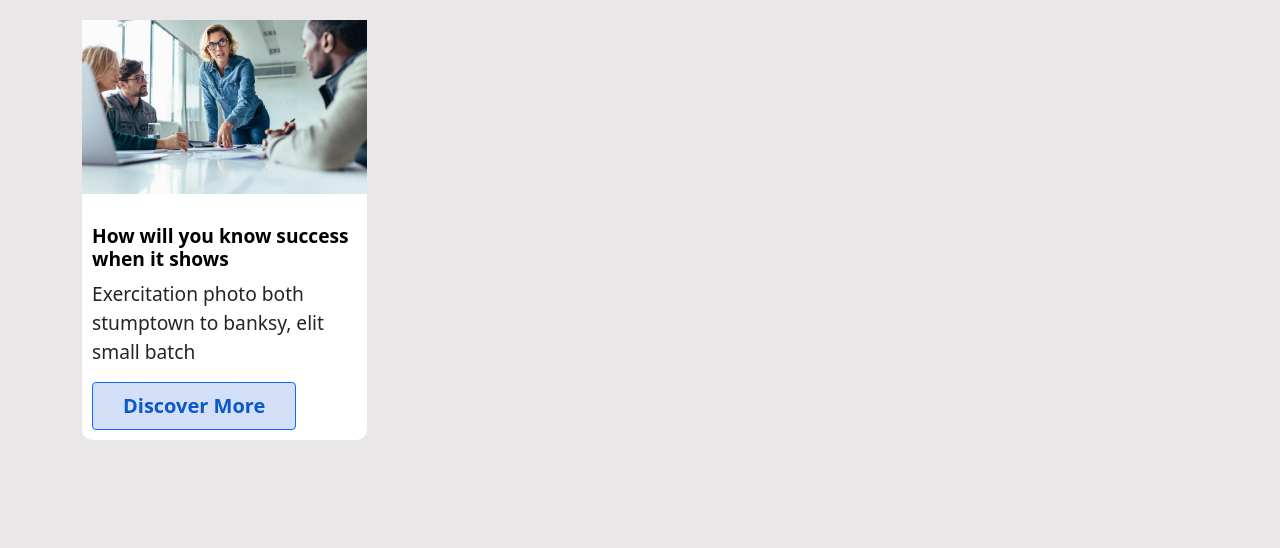
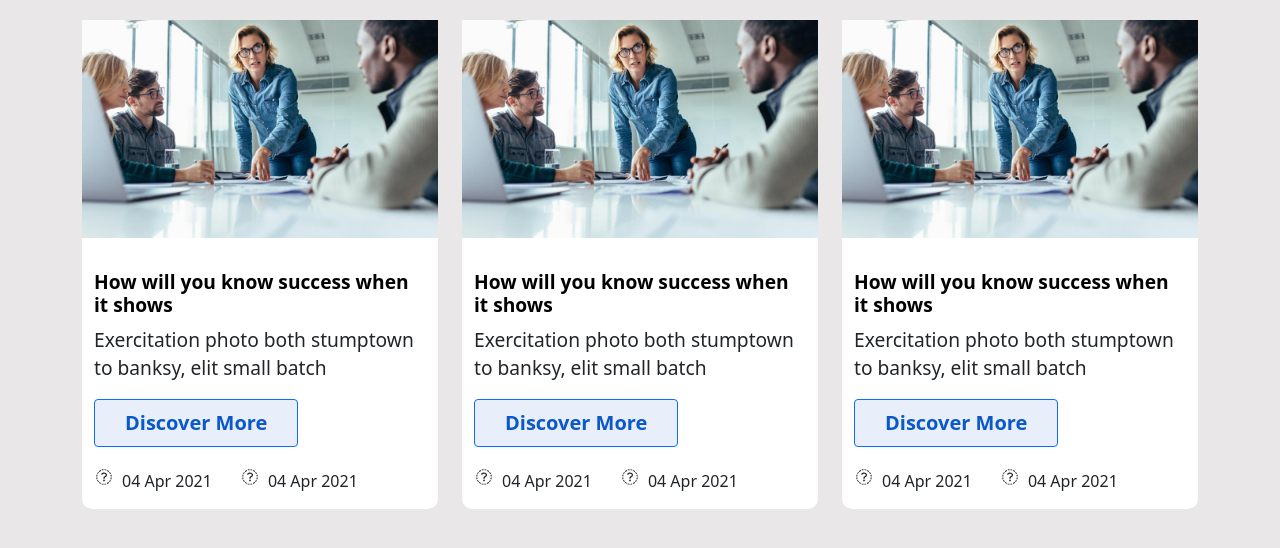
Before and after one commit to alikhan40310/BEM-technique-SASS, a plain HTML site: page index.html in a window 1280 px wide. Drawn offline with Linux system fonts and the light colour scheme.

Commit message:
new changes

```diff
--- a/index.html
+++ b/index.html
@@ -20,7 +20,7 @@
 	<section>
 	<div class="container">
 		<div class="row">
-			<div class="col-md-4">
+			<div class="col-sm-12 col-md-6 col-lg-4">
 				<div class="block">
 					<img class="img__style img" src="image/thumbnail.jpg" alt="">
 					<div class="text">
@@ -28,9 +28,58 @@
 						<p  class="innertext inner__style">Exercitation photo both stumptown to banksy, elit small batch</p>
 						<a href="#" class="btn btn-primary btn__style">discover More</a>
 					</div>
+					<div class="block-item">
+						<div class="child-item">
+							<i class="fas fa-user-friends ml-4"></i>
+							<p class="innertext child__style "> 04 Apr 2021</p>
+						</div>
+						<div class="child-item">
+							<i class="fas fa-user-friends"></i>
+							<p class="innertext child__style"> 04 Apr 2021</p>
+						</div>
+					</div>
 				</div>
 			</div>
-
+			<div class="col-sm-12 col-md-6 col-lg-4">
+				<div class="block">
+					<img class="img__style img" src="image/thumbnail.jpg" alt="">
+					<div class="text">
+						<h3 class="heading text__style">How will you know success when it shows</h3>
+						<p  class="innertext inner__style">Exercitation photo both stumptown to banksy, elit small batch</p>
+						<a href="#" class="btn btn-primary btn__style">discover More</a>
+					</div>
+					<div class="block-item">
+						<div class="child-item">
+							<i class="fas fa-user-friends ml-4"></i>
+							<p class="innertext child__style "> 04 Apr 2021</p>
+						</div>
+						<div class="child-item">
+							<i class="fas fa-user-friends"></i>
+							<p class="innertext child__style"> 04 Apr 2021</p>
+						</div>
+					</div>
+				</div>
+			</div>
+			<div class="col-sm-12 col-md-6 col-lg-4">
+				<div class="block">
+					<img class="img__style img" src="image/thumbnail.jpg" alt="">
+					<div class="text">
+						<h3 class="heading text__style">How will you know success when it shows</h3>
+						<p  class="innertext inner__style">Exercitation photo both stumptown to banksy, elit small batch</p>
+						<a href="#" class="btn btn-primary btn__style">discover More</a>
+					</div>
+					<div class="block-item">
+						<div class="child-item">
+							<i class="fas fa-user-friends ml-4"></i>
+							<p class="innertext child__style "> 04 Apr 2021</p>
+						</div>
+						<div class="child-item">
+							<i class="fas fa-user-friends"></i>
+							<p class="innertext child__style"> 04 Apr 2021</p>
+						</div>
+					</div>
+				</div>
+			</div>
 		</div>
 	</div>
 </section>
--- a/style/style.scss
+++ b/style/style.scss
@@ -32,7 +32,7 @@ section {
         margin-top: 10px;
     }
     .text {
-        padding:10px;
+        padding:12px;
       }
 
 }
@@ -48,7 +48,7 @@ section {
     opacity: 0.5;
 }
 .block .btn__style {
-    background-color: rgba($bluecolor, $alpha:0.2);
+    background-color: rgba($bluecolor, $alpha:0.1);
     color: $text-blue;
     font-size: 20px;
     padding: 8px 30px;
@@ -60,3 +60,20 @@ section {
     }
 
 }
+.block-item {
+    // display: ction: row;
+    display: flex;
+    gap: 20px;
+    margin-left: 4px;
+    margin-top: 10px;
+    .child-item{
+        display: flex;
+        flex-direction: row;
+        margin-left: 10px;
+        gap: 10px;
+    }
+    .child__Style {
+        right: 10px;
+        left: 10px;
+     }
+}
--- a/style/variables.scss
+++ b/style/variables.scss
@@ -4,7 +4,7 @@ $full: 100%;
 $white: #fff;
 $bg-color: #973939;
 $text-color: #000;
-$alpha: 0.5;
+$alpha: 0.9;
 $bluecolor: rgba(32, 95, 211, 0.2);
 $text-blue:#0a58ca;
 $bg-light-gray:rgb(233, 231, 231);
```
Also changed, not shown: style/style.css, 1 other file.
